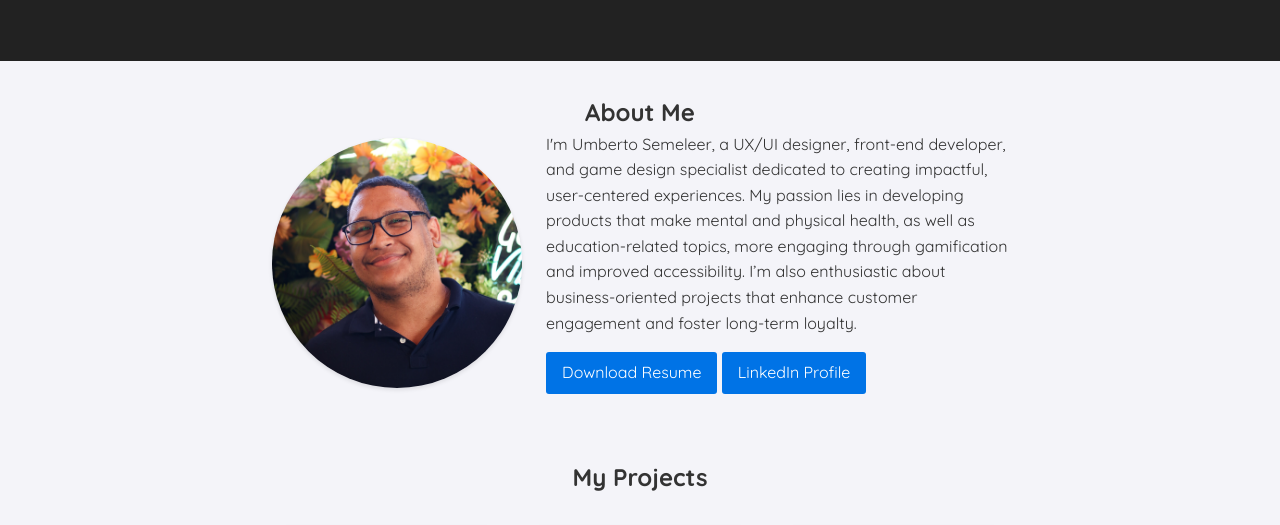
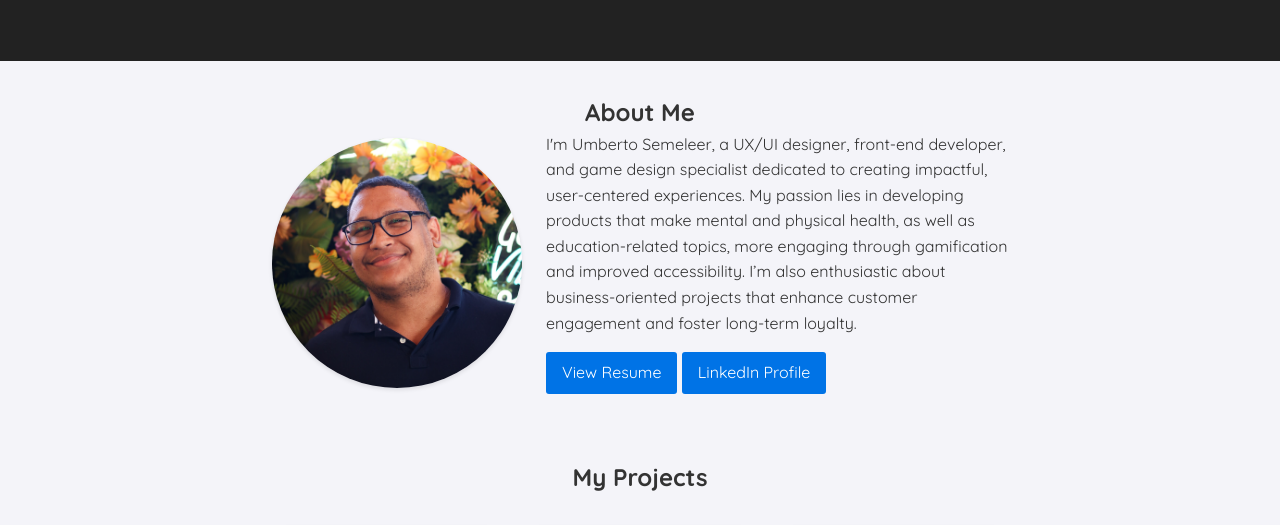
Before and after one commit to UmbertoAdrianSemeleer/Portfolio_u_a_s, a website: page index.html in a window 1280 px wide. Shown: the part 240-765 px from the top of the page. Drawn offline with Linux system fonts and the light colour scheme.

Commit message:
resumen added

```diff
--- a/index.html
+++ b/index.html
@@ -42,7 +42,7 @@
                     <p>
                         I'm Umberto Semeleer, a UX/UI designer, front-end developer, and game design specialist dedicated to creating impactful, user-centered experiences. My passion lies in developing products that make mental and physical health, as well as education-related topics, more engaging through gamification and improved accessibility. I’m also enthusiastic about business-oriented projects that enhance customer engagement and foster long-term loyalty.
                     </p>
-                    <a href="#" class="btn">Download Resume</a>
+                    <a href="assets/Documents/Umberto_Semeleer_-_User_Interaction_Gradution_internship.pdf" target="_blank" class="btn">View Resume</a>
                     <a href="https://www.linkedin.com/in/umberto-semeleer-28964b240" class="btn">LinkedIn Profile</a>
                 </div>
             </div>
```
Also changed, not shown: 1 other file.
